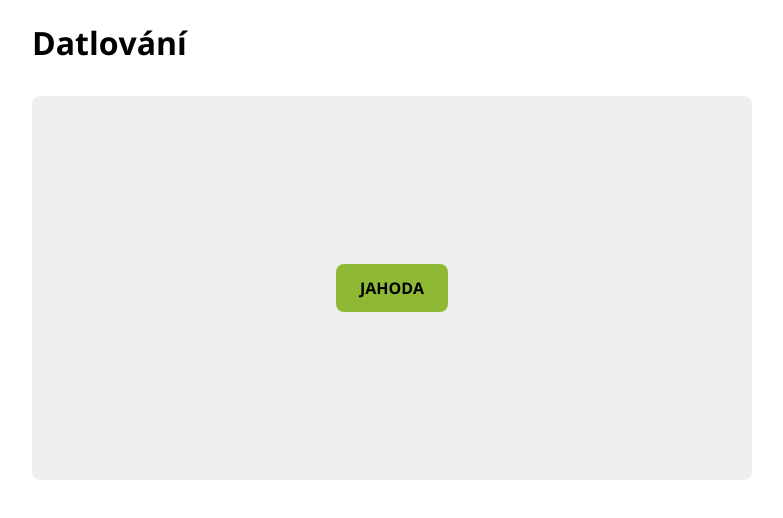
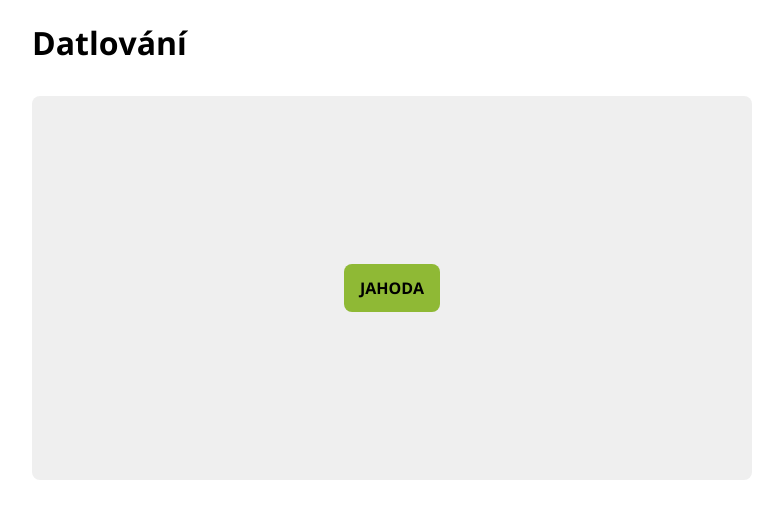
Before and after one commit to stitaks/datluj.cz, a React app: page / in a window 1280 px wide. Shown: the top 518 px of the page, without its empty margins (248-1031 px from the left). Built offline with nearby package versions, Linux system fonts and the light colour scheme.

Commit message:
Úprava stylů

```diff
--- a/src/components/Stage/style.css
+++ b/src/components/Stage/style.css
@@ -1,7 +1,7 @@
 .stage {
   position: relative;
   display: flex;
-  justify-content: space-around;
+  justify-content: center;
   flex-wrap: wrap;
   align-items: center;
   height: 384px;
--- a/src/components/Wordbox/style.css
+++ b/src/components/Wordbox/style.css
@@ -1,8 +1,8 @@
 .wordbox {
   display: inline-block;
   position: relative;
-  padding: 16px 24px;
-  margin: 16px;
+  padding: 16px;
+  margin: 4px;
   background-color: #8fb935;
   font-weight: bold;
   text-align: center;
```
